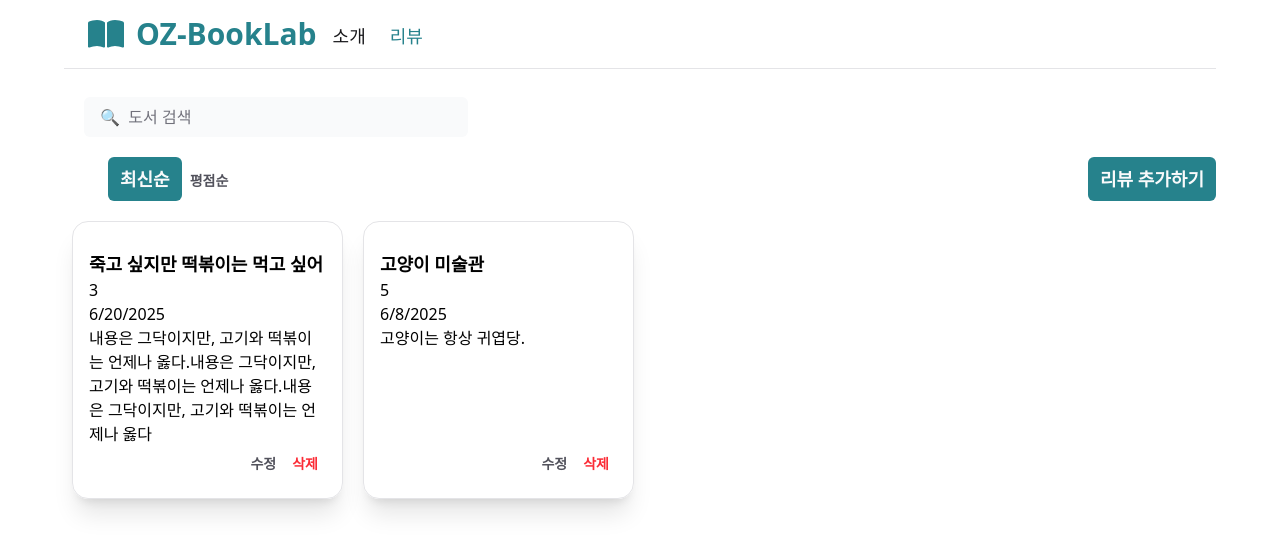
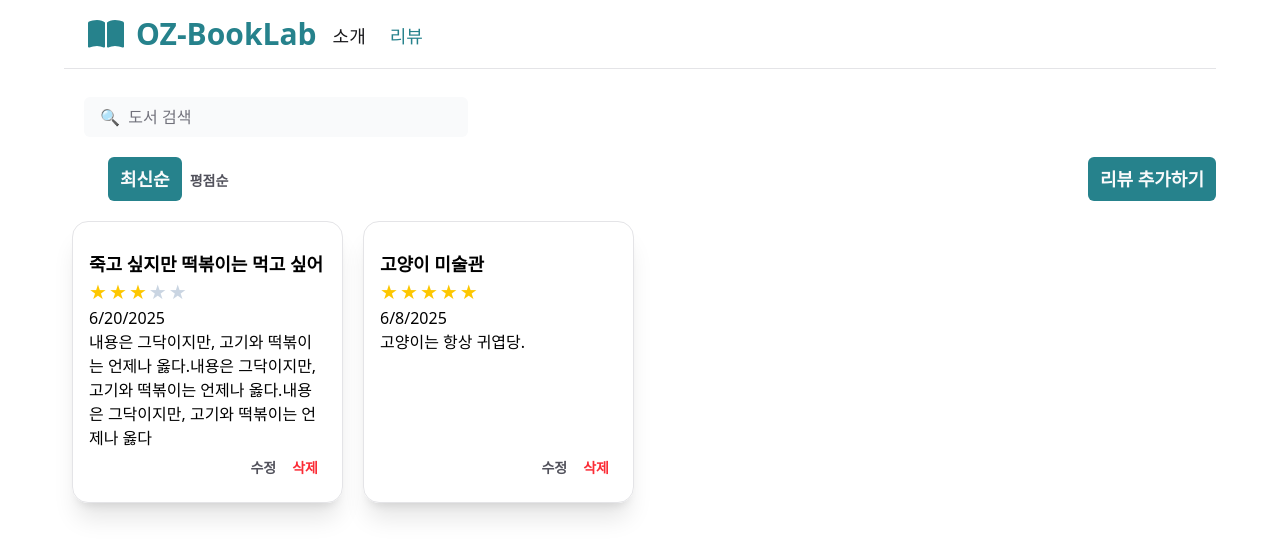
Before and after one commit to heehaa25/oz-booklab, a React (Vite) app: page /reviews in a window 1280 px wide. Shown: the top 556 px of the page. Built offline with nearby package versions, Linux system fonts and the light colour scheme.

Commit message:
refactor(reviewlistitem): Rating 컴포넌트로 수정

```diff
--- a/src/components/ReviewListItem.jsx
+++ b/src/components/ReviewListItem.jsx
@@ -2,6 +2,7 @@ import { useState } from 'react';
 import Modal from './Modal';
 import Button from './Button';
 import ReviewForm from './ReviewForm';
+import Rating from './Rating';
 
 export default function ReviewListItem({ review, onUpdate, onDelete }) {
   const { title, rating, content } = review;
@@ -16,7 +17,7 @@ export default function ReviewListItem({ review, onUpdate, onDelete }) {
   return (
     <div className='max-w-85 ml-2 my-5 border border-zinc-200 p-4 rounded-2xl shadow-xl duration-300 hover:scale-105 select-none '>
       <h1 className='text-lg font-semibold line-clamp-1 mt-3'>{title}</h1>
-      <p>{rating}</p>
+      <Rating value={rating} />
       <p>{dateString}</p>
       <p className='h-30 overflow-scroll'>{content}</p>
       <div className='flex justify-end'>
```
